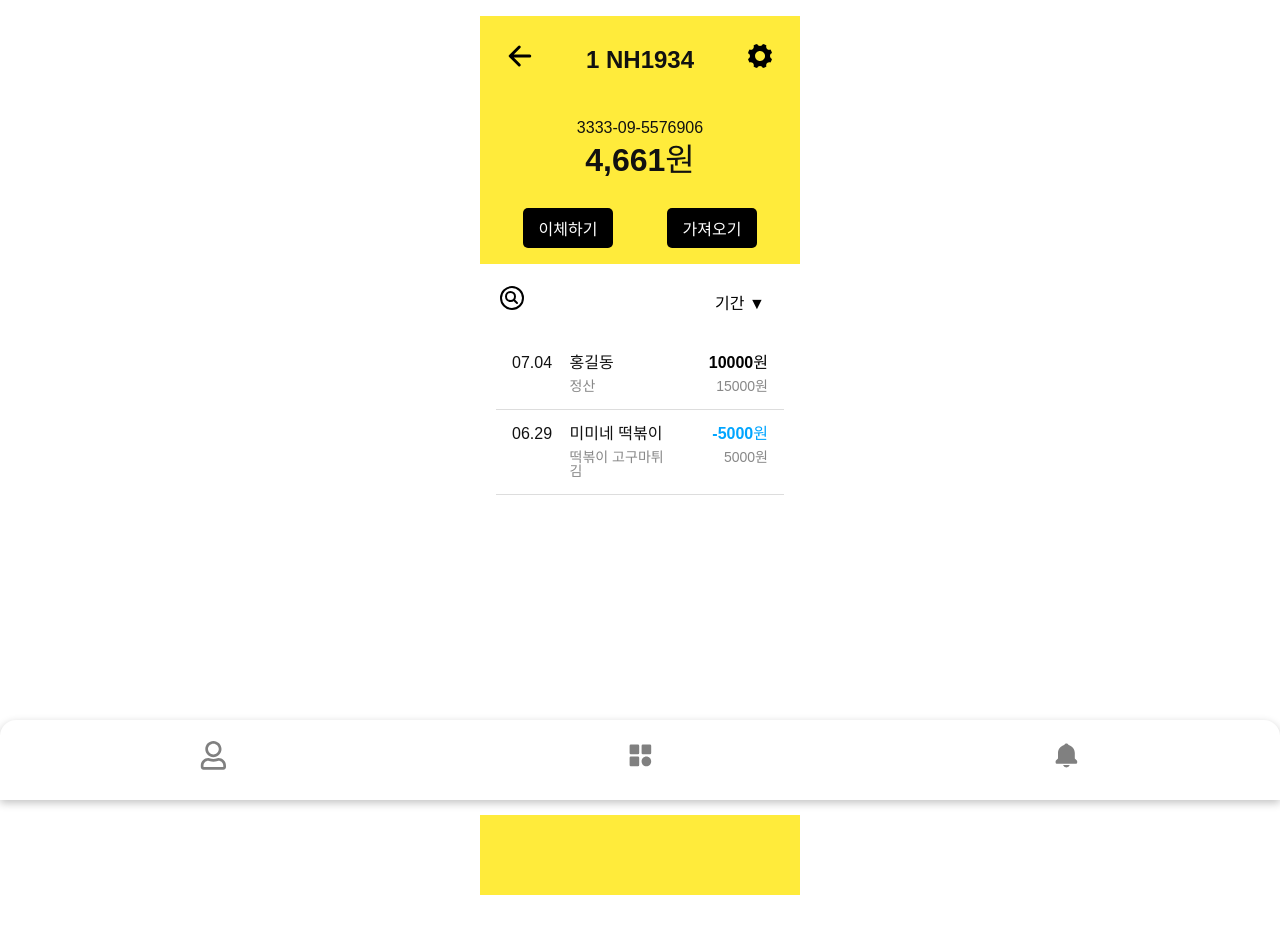
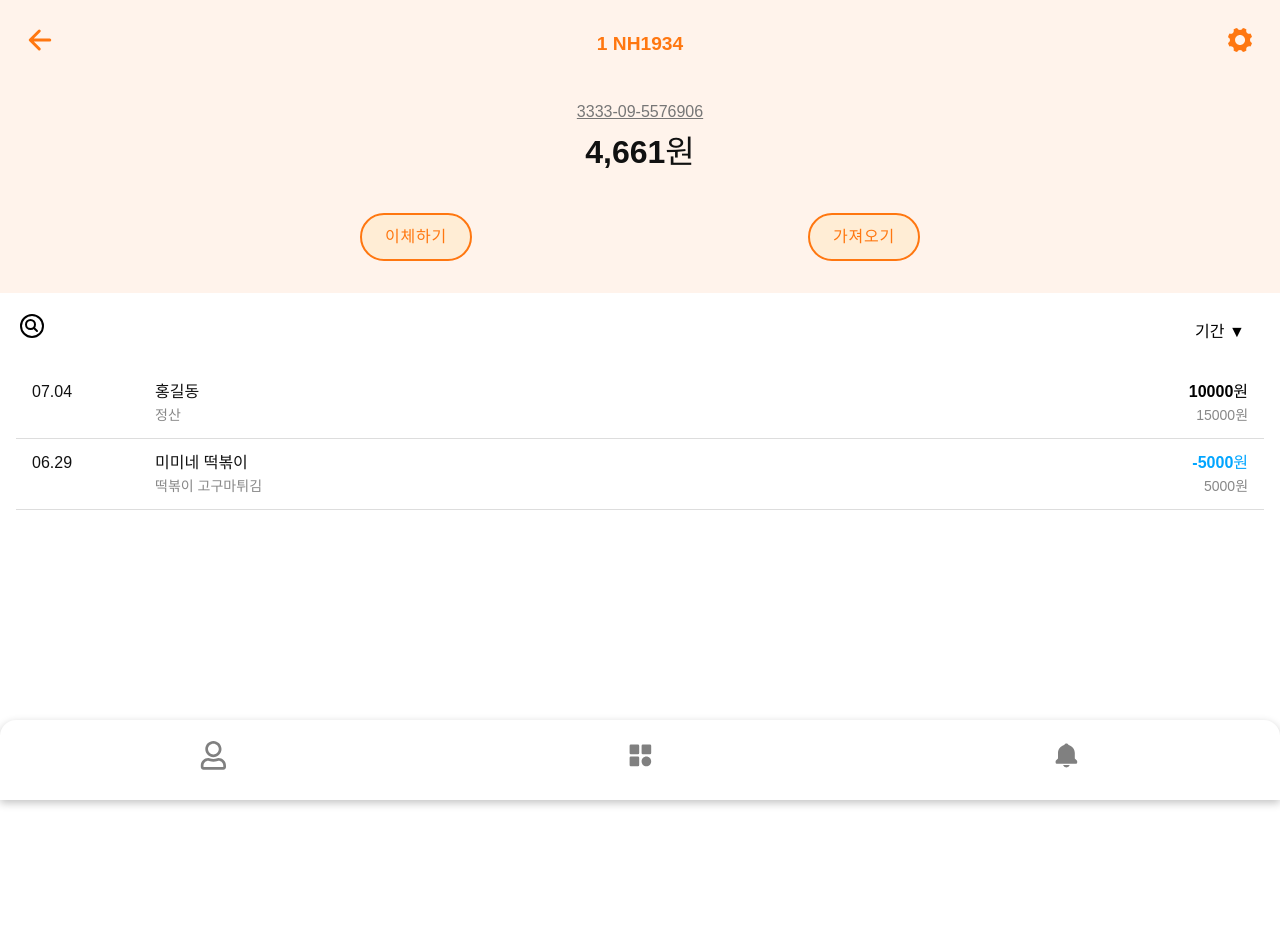
Before and after one commit to smj6052-l/internet-banking-client, a React (Vite) app: page /account/1 in a window 1280 px wide. Shown: the top 934 px of the page. Before the commit the page ends 895 px from the top, so only its background shows below. Built offline with nearby package versions, Linux system fonts and the light colour scheme.

Commit message:
design: 계좌 상세 스타일링 수정

```diff
--- a/src/routes/account/account-page.jsx
+++ b/src/routes/account/account-page.jsx
@@ -1,13 +1,11 @@
 // 계좌 페이지
-import React, { useState }  from 'react';
-import { useParams } from 'react-router-dom';
-import TransferHistory from '../../components/transfer-history';
-import DetailModal from '../../components/transfer-detail-modal';
-import * as S from './styles/account-page.style';
+import { useState } from "react";
+import { useParams } from "react-router-dom";
+import TransferHistory from "../../components/transfer-history";
+import * as S from "./styles/account-page.style";
 import { IoArrowBackOutline } from "react-icons/io5";
 import { IoIosSettings } from "react-icons/io";
-
-
+import DetailModal from "../../components/transfer-detail-modal";
 
 // 목록에서 계좌 정보 가져올 때도 인증을 하고 사용자를 확인 후 데이터를 가져오기
 export default function AccountPage() {
@@ -17,35 +15,41 @@ export default function AccountPage() {
   //계좌 정보 받아오기
 
   // 임시  데이터
-  const accountData =
-    {
-      color: '#3aafa9',
-      account_name: 'NH1934',
-      account_balance: '4,661원',
-      account_type:'normal',
-      account_number:'3333-09-5576906'
-    }
+  const accountData = {
+    color: "#3aafa9",
+    account_name: "NH1934",
+    account_balance: "4,661원",
+    account_type: "normal",
+    account_number: "3333-09-5576906",
+  };
 
-  return(
-    <S.Container>
-      <S.InnerContainer>
+  return (
+    <S.Wrapper>
+      {/* 상단부: 계좌 정보 */}
       <S.Header>
         <S.HeaderButton>
-        <IoArrowBackOutline />
+          <IoArrowBackOutline />
         </S.HeaderButton>
-        <S.AccountName>{accountId} {accountData.account_name}</S.AccountName>
-        <S.HeaderButton><IoIosSettings /></S.HeaderButton>
+        {/* 계좌명 */}
+        <S.AccountName>
+          {accountId} {accountData.account_name}
+        </S.AccountName>
+        <S.HeaderButton>
+          <IoIosSettings />
+        </S.HeaderButton>
       </S.Header>
       <S.AccountInfo>
+        {/* 계좌 번호 */}
         <S.AccountNumber>{accountData.account_number}</S.AccountNumber>
+        {/* 계좌 잔액 */}
         <S.AccountBalance>{accountData.account_balance}</S.AccountBalance>
       </S.AccountInfo>
       <S.ButtonGroup>
-          <S.ActionButton>이체하기</S.ActionButton>
-          <S.ActionButton>가져오기</S.ActionButton>
-        </S.ButtonGroup>
+        <S.ActionButton>이체하기</S.ActionButton>
+        <S.ActionButton>가져오기</S.ActionButton>
+      </S.ButtonGroup>
+      {/* 하단부: 입출금 내역 */}
       <TransferHistory />
-      </S.InnerContainer>
-    </S.Container>
+    </S.Wrapper>
   );
-};
+}
--- a/src/routes/account/styles/account-page.style.js
+++ b/src/routes/account/styles/account-page.style.js
@@ -1,22 +1,13 @@
 import styled from "styled-components";
 
-export const InnerContainer = styled.div`
-  position: absolute;
+export const Wrapper = styled.div`
+  width: 100vw;
+  height: 100vh;
   padding-bottom: var(--btm-navbar-height);
-  top: 0%;
-  left: 50%;
-  transform: translate(-50%, 0);
   display: flex;
   flex-direction: column;
-  width: 20em;
-  margin-top: 1rem;
-  background-color: #ffeb3b;
-`;
-
-export const Container = styled.div`
-  width: 100%;
-  height: 100%;
-  background-color: #fff;
+  /* 커스텀 색상으로 변경 */
+  background-color: rgb(255, 243, 235);
 `;
 
 export const Header = styled.div`
@@ -32,24 +23,25 @@ export const HeaderButton = styled.button`
   font-size: 2rem;
   cursor: pointer;
   padding: 0.5rem;
-
+  color: var(--primary-color);
 `;
 
 export const AccountName = styled.div`
-  font-size: 1.5rem;
+  font-size: 1.2rem;
   font-weight: bold;
+  color: var(--primary-color);
 `;
-
-
 
 export const AccountInfo = styled.div`
   text-align: center;
-  padding: 1rem;
+  padding: 1rem 0 1.6rem;
 `;
 
 export const AccountNumber = styled.div`
   font-size: 1rem;
-  margin-bottom: 0.5rem;
+  margin-bottom: 1rem;
+  color: #767676;
+  text-decoration: underline;
 `;
 
 export const AccountBalance = styled.div`
@@ -59,19 +51,26 @@ export const AccountBalance = styled.div`
 
 export const ButtonGroup = styled.div`
   display: flex;
-  justify-content: space-around;
-  margin: 1rem;
+  justify-content: space-evenly;
+  margin: 1.2rem 1.5rem 2rem;
 `;
 
 export const ActionButton = styled.button`
-  background-color: #000;
-  color: #fff;
+  width: 7rem;
+  height: 3rem;
+  line-height: 100%;
+  background-color: var(--sub-bg-color);
+  color: white;
+  font-weight: bold;
+  letter-spacing: 0.05rem;
   padding: 0.5rem 1rem;
-  border: none;
-  border-radius: 5px;
+  border: 2px solid var(--primary-color);
+  color: var(--primary-color);
+  border-radius: 2rem;
+  outline: none;
   cursor: pointer;
 
   &:hover {
-    background-color: #333;
+    background-color: var(--primary-color);
   }
 `;
```
